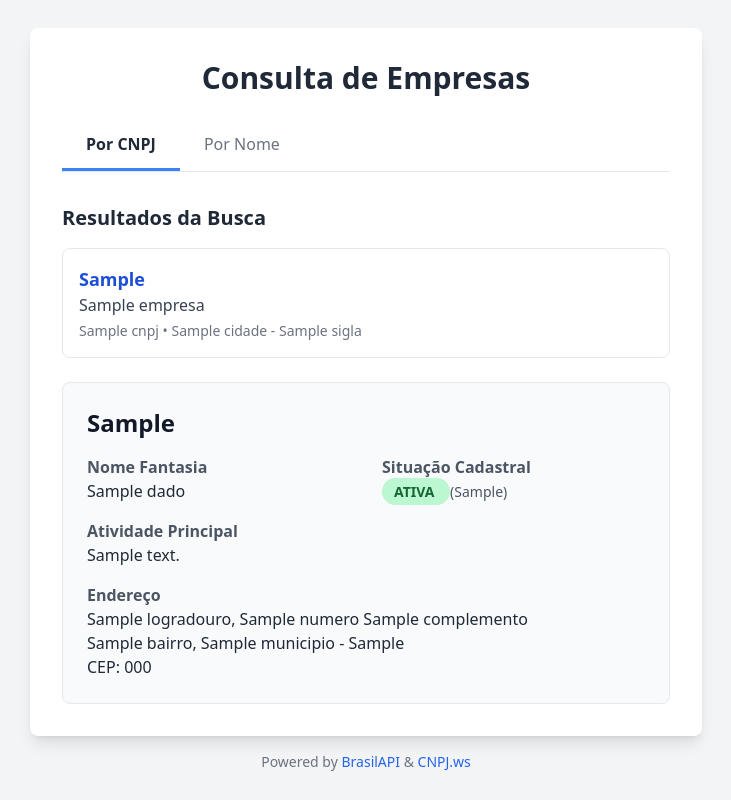
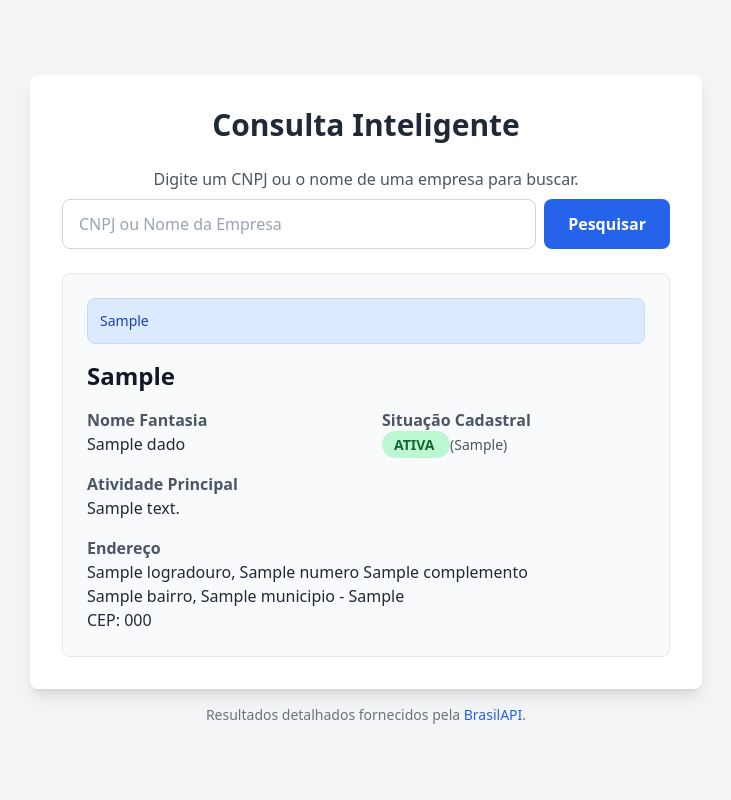
Before and after one commit to felipesilvax1/CRMdoPai, a Flask app: template templates/index.html in a window 1280 px wide. Shown: the whole page, without its empty margins (274-1005 px from the left). Run offline with Flask 3, Linux system fonts and the light colour scheme; the template is opened without the code that fills it: most values are stand-ins (such as "Sample title", 1, 10 or a date in 2020); some libraries are stand-ins or nearby versions.

Commit message:
feat: Implement name search via Google scraping
This commit refactors the application to introduce a new method for searching companies by name.

Instead of relying on a dedicated API for name searches (which was found to be a premium feature), this implementation uses a web scraping function (`buscar_cnpj_no_google`). This function searches Google for the company name and extracts a potential CNPJ from the results.

The main application logic is updated to:
- Use a single, intelligent search box.
- Detect whether the user input is a CNPJ or a company name.
- If it's a name, use the scraper to find a CNPJ.
- Use the found CNPJ to fetch detailed data from the reliable BrasilAPI.

The frontend is simplified to a single form, removing the previous tabbed interface. The `beautifulsoup4` library is added as a new dependency.

```diff
--- a/app.py
+++ b/app.py
@@ -1,12 +1,51 @@
 import re
 import requests
 from flask import Flask, render_template, request
+from bs4 import BeautifulSoup
+from urllib.parse import quote_plus
 
 app = Flask(__name__)
 
 # URLs das APIs
 BRASIL_API_URL = "https://brasilapi.com.br/api/cnpj/v1"
-CNPJ_WS_API_URL = "https://cnpj.ws/api/v1/cnpj/search"
+# A URL do CNPJ.ws não será mais usada, mas vou deixar comentada por enquanto.
+# CNPJ_WS_API_URL = "https://cnpj.ws/api/v1/cnpj/search"
+
+def buscar_cnpj_no_google(nome_empresa):
+    """
+    Busca no Google por um CNPJ associado ao nome da empresa.
+    Retorna o primeiro CNPJ encontrado ou None.
+    """
+    try:
+        query = f'"{quote_plus(nome_empresa)}" CNPJ'
+        url = f"https://www.google.com/search?q={query}"
+
+        headers = {
+            'User-Agent': 'Mozilla/5.0 (Windows NT 10.0; Win64; x64) AppleWebKit/537.36 (KHTML, like Gecko) Chrome/91.0.4472.124 Safari/537.36'
+        }
+
+        response = requests.get(url, headers=headers)
+        response.raise_for_status()  # Lança exceção para respostas de erro (4xx ou 5xx)
+
+        soup = BeautifulSoup(response.text, 'html.parser')
+
+        # Expressão regular para encontrar CNPJs formatados ou não.
+        # XX.XXX.XXX/XXXX-XX ou XXXXXXXXXXXXXX
+        cnpj_pattern = re.compile(r'\d{2}\.?\d{3}\.?\d{3}\/?\d{4}-?\d{2}')
+
+        text_content = soup.get_text()
+
+        match = cnpj_pattern.search(text_content)
+
+        if match:
+            # Limpa o CNPJ para retornar apenas os dígitos
+            return re.sub(r'[^0-9]', '', match.group(0))
+
+        return None
+
+    except requests.exceptions.RequestException as e:
+        print(f"Erro ao buscar no Google: {e}")
+        return None
 
 def get_cnpj_details(cnpj):
     """Busca os detalhes de um CNPJ na BrasilAPI."""
@@ -32,56 +71,31 @@ def get_cnpj_details(cnpj):
 def index():
     dados = None
     erro = None
-    resultados_busca = None
-    search_term = None
-
-    # Lógica para quando um CNPJ é selecionado da lista de resultados (via GET)
-    if request.method == 'GET' and 'cnpj_selecionado' in request.args:
-        cnpj_selecionado = request.args.get('cnpj_selecionado')
-        dados, erro = get_cnpj_details(cnpj_selecionado)
+    query = None
 
     if request.method == 'POST':
-        # Lógica para busca direta por CNPJ
-        if 'cnpj' in request.form:
-            cnpj_input = request.form.get('cnpj')
-            if cnpj_input:
-                dados, erro = get_cnpj_details(cnpj_input)
+        query = request.form.get('query')
+        if not query:
+            erro = "Por favor, digite um CNPJ ou nome de empresa."
+        else:
+            # Limpa a query para ver se é um CNPJ
+            cleaned_query = re.sub(r'[^0-9]', '', query)
 
-        # Lógica para busca por nome da empresa
-        elif 'nome' in request.form:
-            nome_input = request.form.get('nome')
-            search_term = nome_input # Para manter o termo na caixa de busca
-            if not nome_input or len(nome_input) < 3:
-                erro = "Por favor, digite pelo menos 3 caracteres para a busca por nome."
+            # Se a query limpa for apenas dígitos, trata como CNPJ
+            if cleaned_query.isdigit() and len(cleaned_query) == 14:
+                dados, erro = get_cnpj_details(cleaned_query)
+            # Senão, trata como nome de empresa
             else:
-                try:
-                    params = {'q': nome_input}
-                    response = requests.get(CNPJ_WS_API_URL, params=params)
+                cnpj_encontrado = buscar_cnpj_no_google(query)
+                if cnpj_encontrado:
+                    dados, erro = get_cnpj_details(cnpj_encontrado)
+                    if dados and not erro:
+                        # Adiciona uma nota de que o CNPJ foi encontrado via busca
+                        dados['nota_busca'] = f"CNPJ encontrado por busca para o termo: '{query}'"
+                else:
+                    erro = f"Não foi possível encontrar um CNPJ para o nome '{query}'. Tente ser mais específico."
 
-                    if response.status_code == 200:
-                        json_response = response.json()
-                        # A API do CNPJ.ws pode não ter uma chave 'results' e retornar a lista direto
-                        # Vamos verificar a estrutura comum
-                        if 'data' in json_response and isinstance(json_response['data'], list):
-                             resultados_busca = json_response['data']
-                        elif isinstance(json_response, list): # Caso a raiz seja a lista
-                             resultados_busca = json_response
-                        else:
-                             resultados_busca = []
-
-                        if not resultados_busca:
-                            erro = f"Nenhuma empresa encontrada com o termo '{nome_input}'."
-                    else:
-                        erro = f"Erro na busca por nome: Status {response.status_code}"
-
-                except requests.exceptions.RequestException:
-                    erro = "Erro de conexão ao realizar a busca por nome."
-
-    return render_template('index.html',
-                           dados=dados,
-                           erro=erro,
-                           resultados_busca=resultados_busca,
-                           search_term=search_term)
+    return render_template('index.html', dados=dados, erro=erro, query=query)
 
 if __name__ == '__main__':
     app.run(debug=True)
--- a/requirements.txt
+++ b/requirements.txt
@@ -1,2 +1,3 @@
 Flask
 requests
+beautifulsoup4
--- a/templates/index.html
+++ b/templates/index.html
@@ -3,66 +3,34 @@
 <head>
     <meta charset="UTF-8">
     <meta name="viewport" content="width=device-width, initial-scale=1.0">
-    <title>Consulta de CNPJ e Empresas</title>
+    <title>Consulta de CNPJ</title>
     <script src="https://cdn.tailwindcss.com"></script>
-    <style>
-        /* Estilos para o sistema de abas com radio buttons */
-        .tab-content {
-            display: none;
-        }
-        #tab-cnpj:checked ~ #form-cnpj,
-        #tab-nome:checked ~ #form-nome {
-            display: block;
-        }
-        .tab-label {
-            cursor: pointer;
-            padding: 0.75rem 1.5rem;
-            border-bottom: 3px solid transparent;
-            transition: all 0.2s ease-in-out;
-        }
-        input[type="radio"]:checked + .tab-label {
-            border-bottom-color: #3b82f6; /* blue-500 */
-            color: #1f2937; /* gray-800 */
-            font-weight: 600;
-        }
-    </style>
 </head>
 <body class="bg-gray-100 flex items-center justify-center min-h-full p-4 font-sans">
     <div class="w-full max-w-2xl mx-auto">
         <div class="bg-white shadow-lg rounded-lg p-6 sm:p-8">
 
-            <h1 class="text-3xl font-bold text-center text-gray-800 mb-6">Consulta de Empresas</h1>
+            <h1 class="text-3xl font-bold text-center text-gray-800 mb-6">Consulta Inteligente</h1>
 
-            <!-- Abas para seleção de busca -->
-            <div class="flex border-b border-gray-200 mb-6 text-gray-500">
-                <input type="radio" name="search_type" id="tab-cnpj" class="hidden" {% if not search_term %}checked{% endif %}>
-                <label for="tab-cnpj" class="tab-label">Por CNPJ</label>
-
-                <input type="radio" name="search_type" id="tab-nome" class="hidden" {% if search_term %}checked{% endif %}>
-                <label for="tab-nome" class="tab-label">Por Nome</label>
-            </div>
-
-            <!-- Formulário de Busca por CNPJ -->
-            <div id="form-cnpj" class="tab-content">
-                <form method="POST">
-                    <p class="text-gray-600 mb-2">Digite o número do CNPJ para uma consulta direta.</p>
-                    <div class="flex flex-col sm:flex-row gap-2">
-                        <input type="text" name="cnpj" placeholder="Digite o CNPJ aqui" class="flex-grow w-full px-4 py-3 border border-gray-300 rounded-lg focus:outline-none focus:ring-2 focus:ring-blue-500 transition">
-                        <button type="submit" class="w-full sm:w-auto bg-blue-600 text-white font-bold px-6 py-3 rounded-lg hover:bg-blue-700 transition">Pesquisar</button>
-                    </div>
-                </form>
-            </div>
-
-            <!-- Formulário de Busca por Nome -->
-            <div id="form-nome" class="tab-content">
-                <form method="POST">
-                    <p class="text-gray-600 mb-2">Digite o nome ou parte do nome da empresa.</p>
-                    <div class="flex flex-col sm:flex-row gap-2">
-                        <input type="text" name="nome" placeholder="Digite o nome da empresa" value="{{ search_term or '' }}" class="flex-grow w-full px-4 py-3 border border-gray-300 rounded-lg focus:outline-none focus:ring-2 focus:ring-blue-500 transition">
-                        <button type="submit" class="w-full sm:w-auto bg-blue-600 text-white font-bold px-6 py-3 rounded-lg hover:bg-blue-700 transition">Pesquisar</button>
-                    </div>
-                </form>
-            </div>
+            <form method="POST" class="mb-6">
+                <p class="text-gray-600 mb-2 text-center">Digite um CNPJ ou o nome de uma empresa para buscar.</p>
+                <div class="flex flex-col sm:flex-row gap-2">
+                    <input
+                        type="text"
+                        name="query"
+                        placeholder="CNPJ ou Nome da Empresa"
+                        value="{{ query or '' }}"
+                        class="flex-grow w-full px-4 py-3 border border-gray-300 rounded-lg focus:outline-none focus:ring-2 focus:ring-blue-500 transition"
+                        required
+                    >
+                    <button
+                        type="submit"
+                        class="w-full sm:w-auto bg-blue-600 text-white font-bold px-6 py-3 rounded-lg hover:bg-blue-700 transition"
+                    >
+                        Pesquisar
+                    </button>
+                </div>
+            </form>
 
             <!-- Exibição de Erro -->
             {% if erro %}
@@ -72,25 +40,16 @@
             </div>
             {% endif %}
 
-            <!-- Lista de Resultados da Busca por Nome -->
-            {% if resultados_busca %}
-            <div class="mt-8">
-                <h2 class="text-xl font-semibold text-gray-800 mb-4">Resultados da Busca</h2>
-                <div class="space-y-3">
-                    {% for empresa in resultados_busca %}
-                    <a href="/?cnpj_selecionado={{ empresa.cnpj }}" class="block border border-gray-200 rounded-lg p-4 hover:bg-gray-50 hover:border-blue-500 transition">
-                        <p class="font-bold text-lg text-blue-700">{{ empresa.razao_social }}</p>
-                        <p class="text-gray-700">{{ empresa.nome_fantasia or 'Sem nome fantasia' }}</p>
-                        <p class="text-sm text-gray-500 mt-1">{{ empresa.cnpj }} &bull; {{ empresa.estabelecimento.cidade.nome }} - {{ empresa.estabelecimento.estado.sigla }}</p>
-                    </a>
-                    {% endfor %}
-                </div>
-            </div>
-            {% endif %}
-
             <!-- Detalhes Completos do CNPJ -->
             {% if dados %}
             <div class="border border-gray-200 rounded-lg p-6 mt-6 bg-gray-50">
+
+                {% if dados.nota_busca %}
+                <div class="mb-4 p-3 bg-blue-100 text-blue-800 border border-blue-200 rounded-lg text-sm">
+                    <p>{{ dados.nota_busca }}</p>
+                </div>
+                {% endif %}
+
                 <h2 class="text-2xl font-semibold text-gray-900 mb-4">{{ dados.razao_social }}</h2>
                 <div class="grid grid-cols-1 md:grid-cols-2 gap-x-8 gap-y-4">
                     <div>
@@ -124,7 +83,7 @@
 
         </div>
         <footer class="text-center text-gray-500 mt-4 text-sm">
-            <p>Powered by <a href="https://brasilapi.com.br/" target="_blank" class="text-blue-600 hover:underline">BrasilAPI</a> &amp; <a href="https://cnpj.ws/" target="_blank" class="text-blue-600 hover:underline">CNPJ.ws</a></p>
+            <p>Resultados detalhados fornecidos pela <a href="https://brasilapi.com.br/" target="_blank" class="text-blue-600 hover:underline">BrasilAPI</a>.</p>
         </footer>
     </div>
 </body>
```
